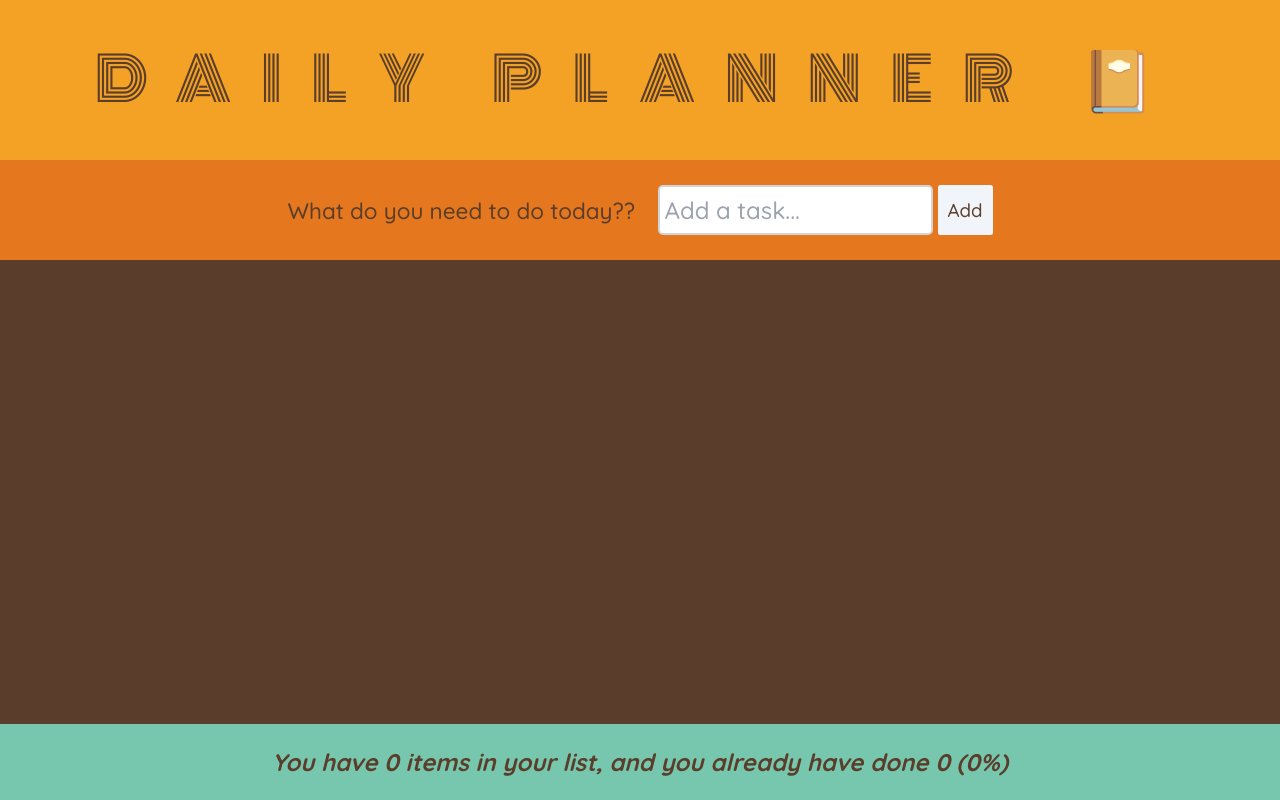
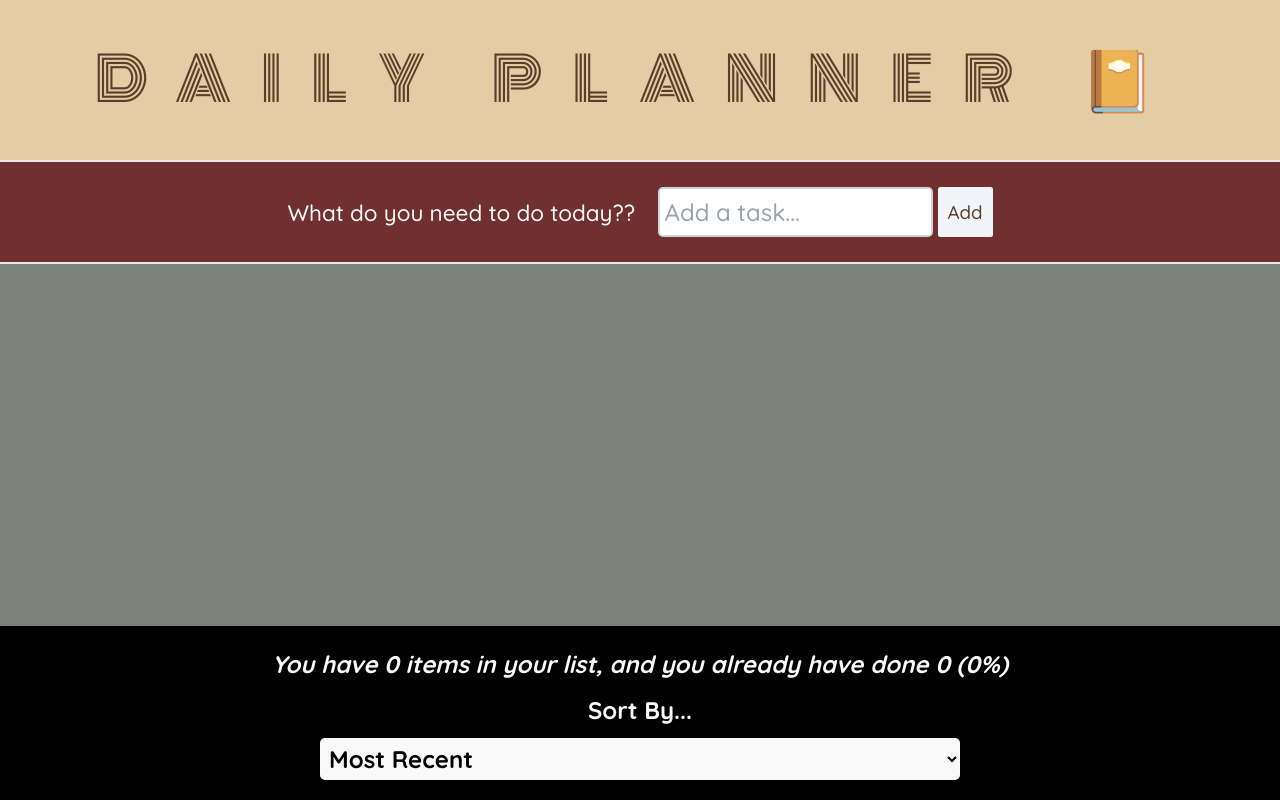
Before and after one commit to cedekpoole/daily-planner, a React (Vite) app: page / in a window 1280 px wide. Built offline with nearby package versions, Linux system fonts and the light colour scheme.

Commit message:
change color palette of app

```diff
--- a/src/components/Form.jsx
+++ b/src/components/Form.jsx
@@ -24,10 +24,12 @@ export default function Form({ list, setList }) {
 
   return (
     <form
-      className="bg-[#e5771f] py-10 flex flex-wrap items-center justify-center gap-2"
+      className="bg-[#703030] py-10 border-y-2 shadow-md  flex flex-wrap items-center justify-center gap-2"
       onSubmit={handleSubmit}
     >
-      <h3 className="lg:mr-7 text-4xl">What do you need to do today??</h3>
+      <h3 className="lg:mr-7 text-4xl text-[#f9f9f9]">
+        What do you need to do today??
+      </h3>
       <div className="gap-2 flex">
         <input
           type="text"
--- a/src/components/Item.jsx
+++ b/src/components/Item.jsx
@@ -1,6 +1,6 @@
 export default function Item({ item, toggleDone, removeItem }) {
   return (
-    <li className="flex items-center justify-between gap-3 border shadow-md border-black rounded p-5 bg-lime-950">
+    <li className="flex items-center justify-between gap-3 shadow-md rounded-lg p-5 bg-[#E3CDA4]">
       <span style={item.done ? { textDecoration: "line-through" } : {}}>
         {item.id}. {item.description}
       </span>
--- a/src/components/ItemList.jsx
+++ b/src/components/ItemList.jsx
@@ -18,7 +18,7 @@ export default function ItemList({ list, setList }) {
   }
 
   return (
-    <div className="bg-[#5a3e2b] text-[#ffebb3] py-10 flex flex-col gap-8 items-center">
+    <div className="bg-[#7E827A] py-10 lg:py-24 flex flex-col gap-8 items-center">
       <ul className="list-none w-4/5 grid grid-cols-1 md:grid-cols-2 lg:grid-cols-3 gap-8">
         {list.map((item) => (
           <Item
--- a/src/components/Logo.jsx
+++ b/src/components/Logo.jsx
@@ -1,7 +1,7 @@
 export default function Logo() {
   return (
     <div className="logo">
-      <h1 className="text-center bg-[#f4a226] font-[Monoton] lg:text-8xl text-5xl uppercase font-normal tracking-[30px] py-20">
+      <h1 className="text-center bg-[#E3CDA4] font-[Monoton] lg:text-8xl text-5xl uppercase font-normal tracking-[30px] py-20">
         Daily Planner 📔
       </h1>
     </div>
--- a/src/components/Stats.jsx
+++ b/src/components/Stats.jsx
@@ -1,12 +1,30 @@
+import { useState } from "react";
+
 export default function Stats({ stats }) {
+  const [sortOrder, setSortOrder] = useState("default"); // track the sort order
+
   const itemsDone = stats.filter((item) => item.done).length;
 
+  function handleSortChange(e) {
+    setSortOrder(e.target.value);
+  }
+
   return (
-    <footer className="bg-[#76c7ad] text-center font-bold py-8">
+    <footer className="bg-[#000000] text-[#f9f9f9] border-t-1 text-center font-bold py-8">
       <em>
         You have {stats.length} items in your list, and you already have done{" "}
         {itemsDone} ({((itemsDone / stats.length) * 100).toFixed(0) | 0}%)
       </em>
+      <label className="block my-4">Sort By...</label>
+      <select
+        value={sortOrder}
+        onChange={handleSortChange}
+        className="block w-1/2 mx-auto p-2 rounded-lg text-[#000000] bg-[#f9f9f9]"
+      >
+        <option value="default">Most Recent</option>
+        <option value="done">Done First</option>
+        <option value="undone">Done Last</option>
+      </select>
     </footer>
   );
 }
```
